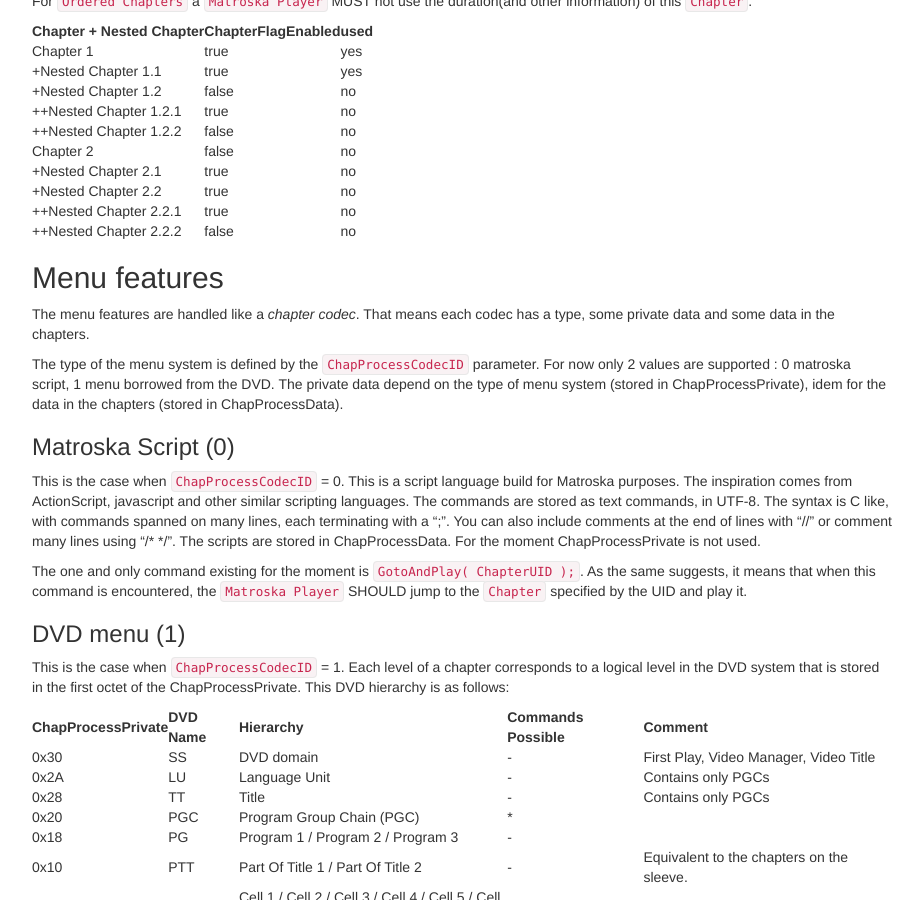
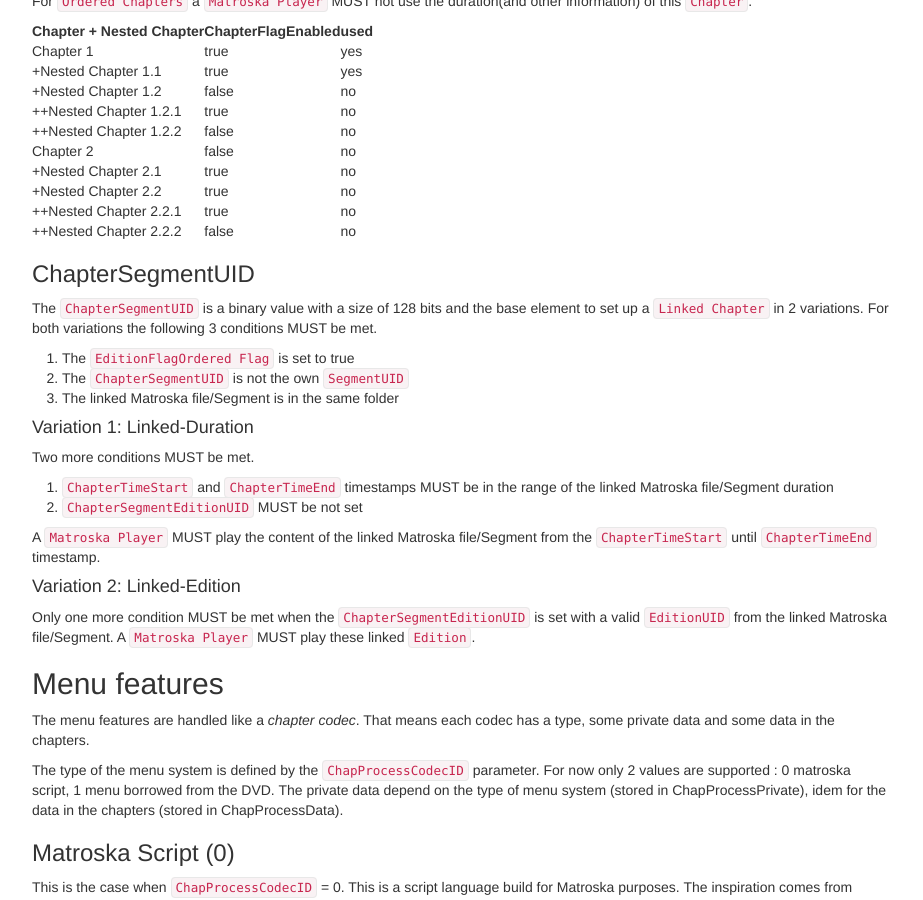
Before and after one commit to ietf-wg-cellar/matroska-specification, a Jekyll site: the page built from chapters.md, in a window 1280 px wide and 900 px high, scrolled down 3490 px. Shown: the whole window, without its empty margins (273-1196 px from the left). Built offline with Jekyll 4.4.1, drawn with Linux system fonts in a browser that asks for light colours; our own code applies the rules of GitHub Pages for plain Markdown files.

Commit message:
Add ChapterSegmentUID

```diff
--- a/chapters.md
+++ b/chapters.md
@@ -188,6 +188,28 @@ Chapter 2                | false              | no
 +Nested Chapter 2.2      | true               | no
 ++Nested Chapter 2.2.1   | true               | no
 ++Nested Chapter 2.2.2   | false              | no
+
+### ChapterSegmentUID
+
+
+The `ChapterSegmentUID` is a binary value with a size of 128 bits and the base element to set up a `Linked Chapter` in 2 variations. For both variations the following 3 conditions MUST be met.
+
+ 1. The `EditionFlagOrdered Flag` is set to true
+ 2. The `ChapterSegmentUID` is not the own `SegmentUID`
+ 3. The linked Matroska file/Segment is in the same folder
+
+#### Variation 1: Linked-Duration
+
+Two more conditions MUST be met.
+
+ 1. `ChapterTimeStart` and `ChapterTimeEnd` timestamps MUST be in the range of the linked Matroska file/Segment duration
+ 2. `ChapterSegmentEditionUID` MUST be not set
+
+A `Matroska Player` MUST play the content of the linked Matroska file/Segment from the `ChapterTimeStart` until `ChapterTimeEnd` timestamp.
+
+#### Variation 2: Linked-Edition
+
+Only one more condition MUST be met when the `ChapterSegmentEditionUID` is set with a valid `EditionUID` from the linked Matroska file/Segment. A `Matroska Player` MUST play these linked `Edition`.
 
 ## Menu features
 
```
